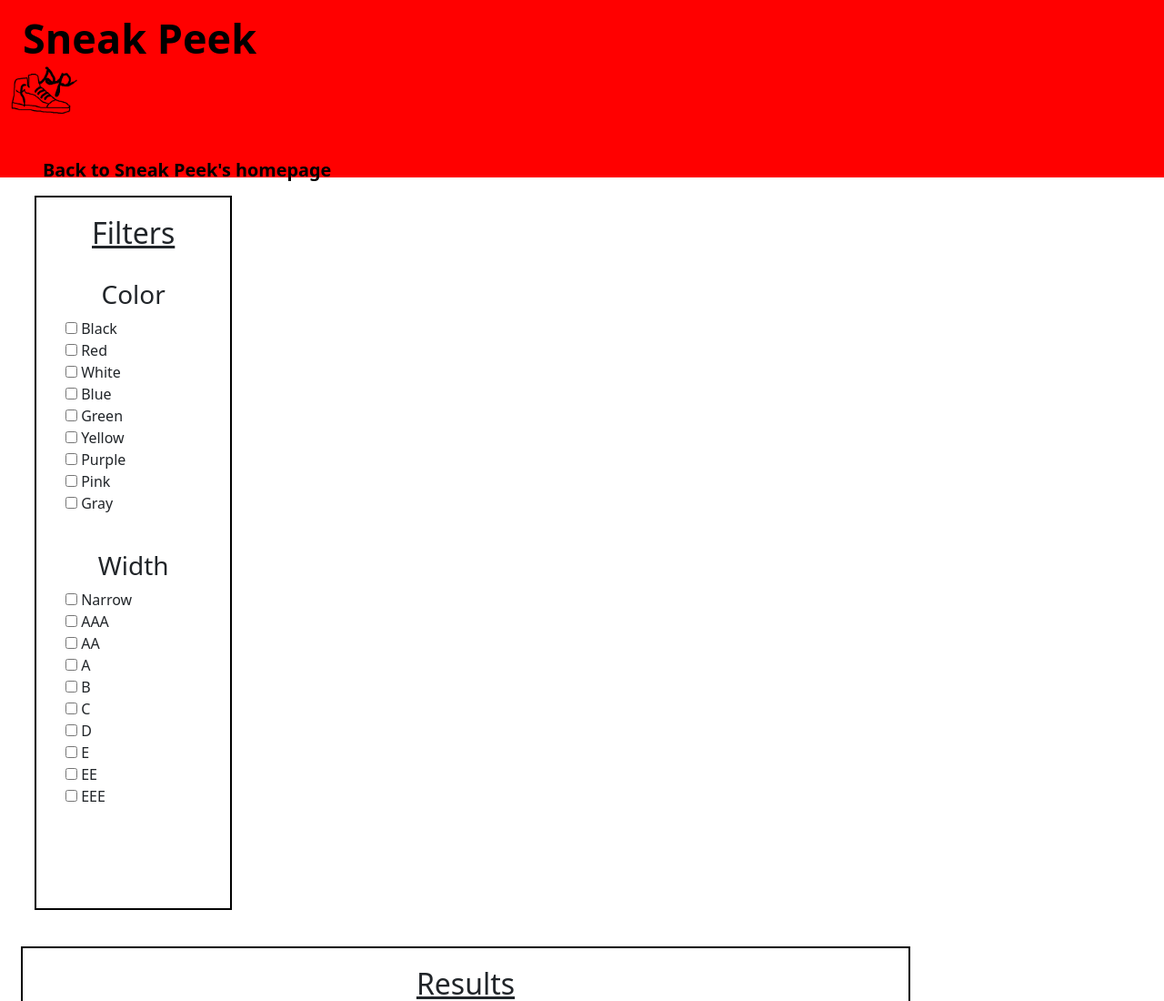
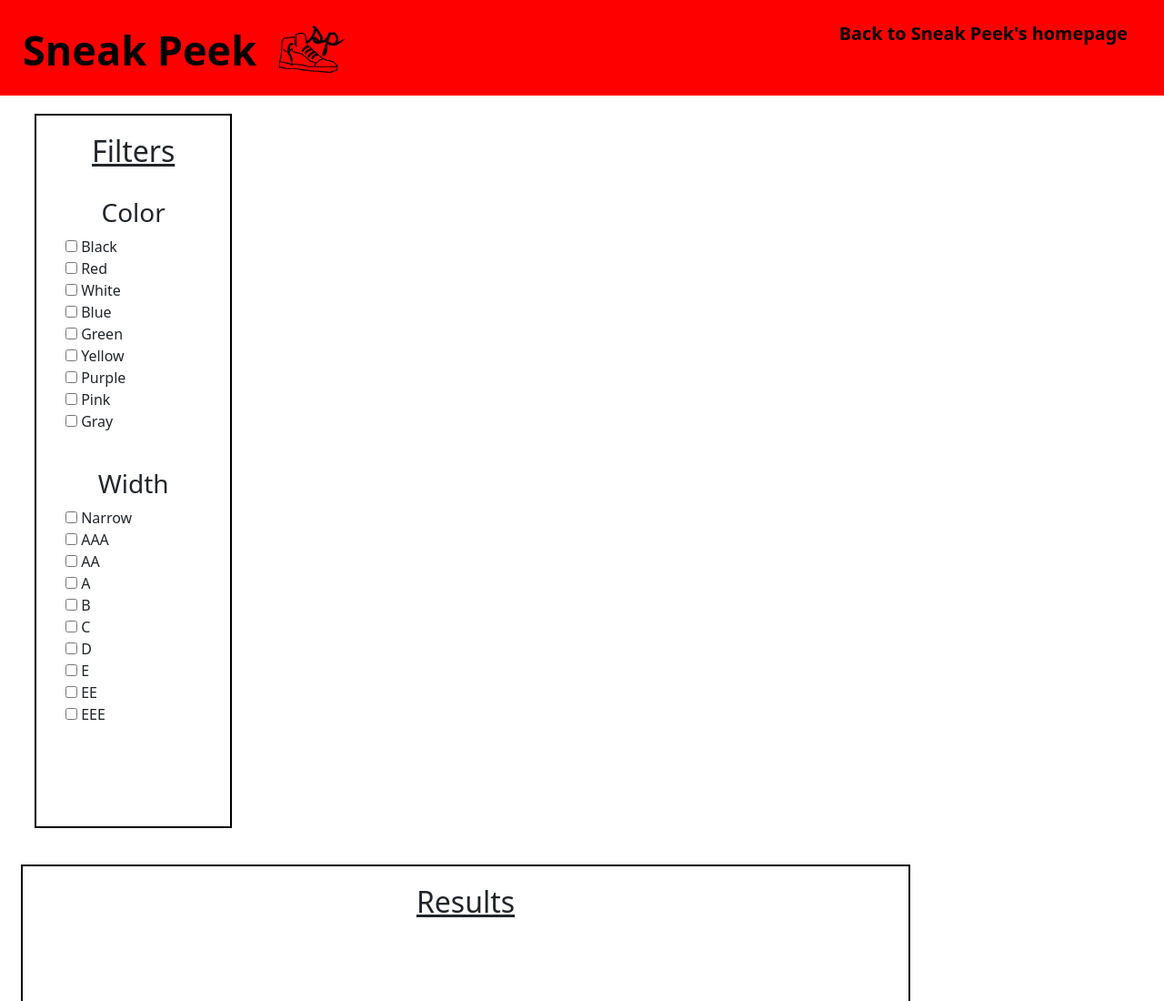
Before and after one commit to Okojie615/Sneak-Peek, a plain HTML site: page listpage.html in a window 1280 px wide. Shown: the top 1100 px of the page at 91% size. Drawn offline with nearby package versions, Linux system fonts and the light colour scheme.

Commit message:
refactoring icon

```diff
--- a/assets/css/secondary stylings.css
+++ b/assets/css/secondary stylings.css
@@ -30,7 +30,6 @@ header h1 {
     color: var(--secondary-color);
     margin: 0 0 0 0;
     padding: 15px 0 0 25px;
-    height: 60px;
 }
 
 header nav {
@@ -60,10 +59,9 @@ header nav ul li a:hover {
     border-radius: 15px;
 }
 
-header img {
+header h1 img {
     height: 90px;
     width: 90px;
-    margin: 0 980px 0 0;
 }
 
 #filter-column {
--- a/listpage.html
+++ b/listpage.html
@@ -13,7 +13,7 @@
 </head>
 <body>
     <header>
-        <h1>Sneak Peek</h1><img src="./assets/images/SneakPeekLogo.png" />
+        <h1>Sneak Peek <img src="./assets/images/SneakPeekLogo.png" /></h1>
         <nav>
         <ul>
             <li>
```
